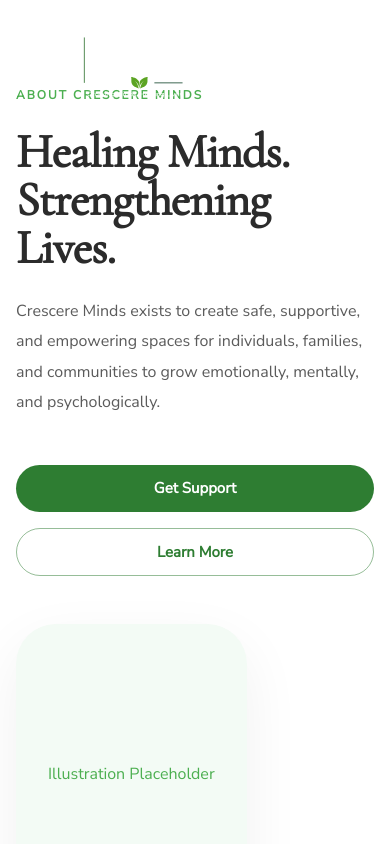
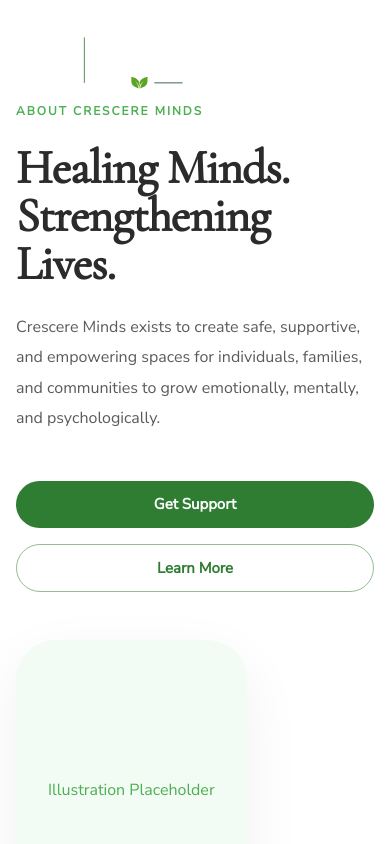
Before and after one commit to Kibugi1/crescere-minds, a React (Vite) app: page /about in a window 390 px wide. Shown: the top 844 px of the page. Built offline with nearby package versions, Linux system fonts and the light colour scheme.

Commit message:
feat: add padding adjustments for responsive design in AboutHero component

```diff
--- a/src/components/about/AboutHero.jsx
+++ b/src/components/about/AboutHero.jsx
@@ -26,6 +26,11 @@ export default function AboutHero() {
                 py: {
                     xs: 10,
                     md: 14,
+                },
+
+                pt: {
+                    xs: 12,
+                    md: 16,
                 },
 
                 overflow: "hidden",
```
